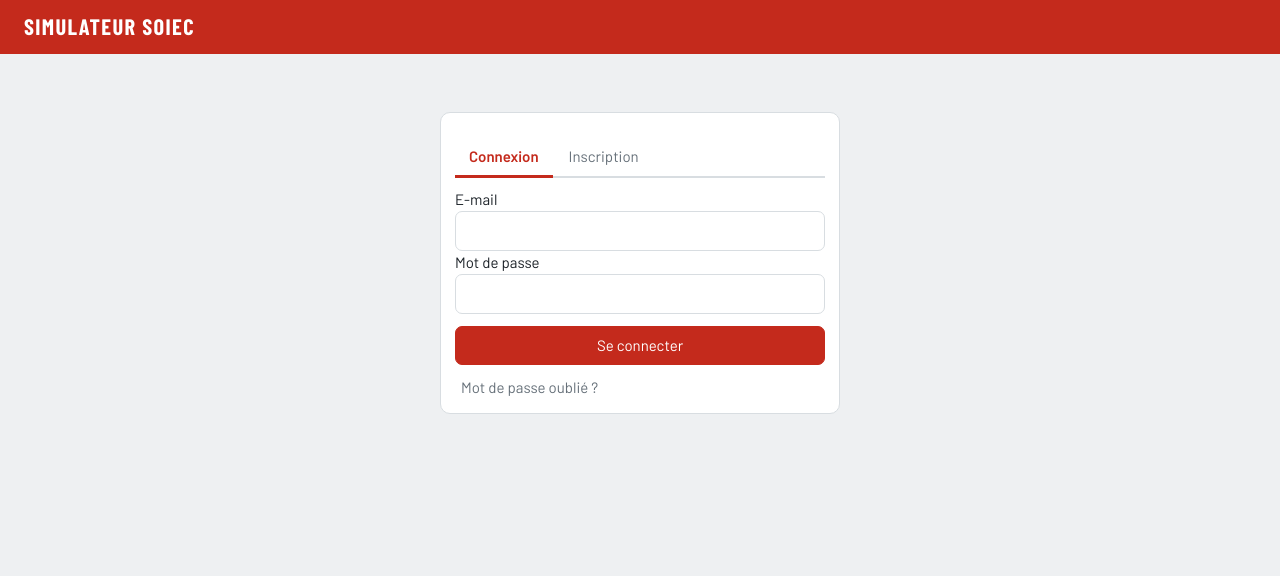
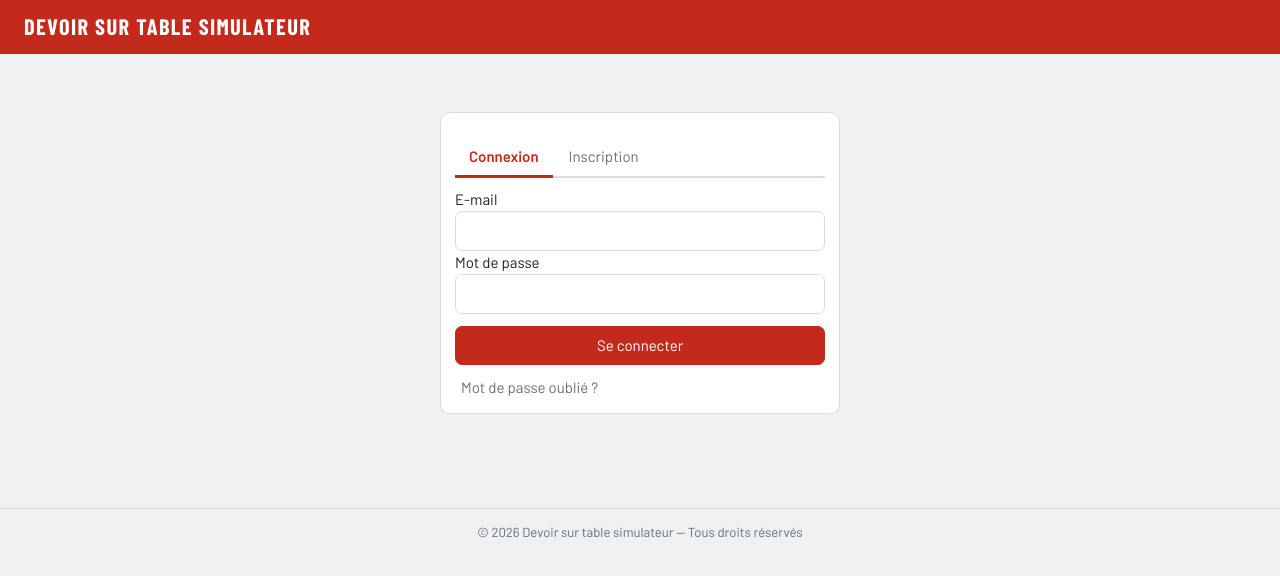
Before and after one commit to Dadou13270/DST, a React (Vite) app: page /connexion in a window 1280 px wide. Shown: the top 576 px of the page. Built offline with nearby package versions, Linux system fonts and the light colour scheme; no server answers.

Commit message:
Add files via upload

```diff
--- a/artefact-simulateur-soiec.html
+++ b/artefact-simulateur-soiec.html
@@ -1,4 +1,4 @@
-<title>Simulateur SOIEC</title>
+<title>Devoir sur table simulateur</title>
 <meta name="claude:viewport-fit-sides" content="cover">
 <link rel="stylesheet" href="https://fonts.googleapis.com/css2?family=Barlow+Condensed:wght@600;700&family=Barlow:wght@400;500;600&family=IBM+Plex+Mono:wght@500&display=swap">
 <style>
@@ -62,6 +62,7 @@ select{width:auto;max-width:100%}textarea{resize:vertical}input[type=checkbox]{w
 .stick{position:sticky;top:0;background:var(--bg);padding:6px 0;z-index:5}
 .toast{position:fixed;left:50%;bottom:calc(16px + env(safe-area-inset-bottom,0px));transform:translateX(-50%);background:var(--ink);color:var(--bg);padding:8px 16px;border-radius:8px;z-index:20;max-width:90%}
 .rub{font-size:1.3rem;margin:22px 0 8px;padding-bottom:4px;border-bottom:2px solid var(--line)}.rub .muted{font-size:.9rem;font-family:var(--f-b)}
+.foot{text-align:center;color:var(--mut);font-size:.82rem;margin:36px auto 0;padding-top:14px;border-top:1px solid var(--line);max-width:1180px}
 .intro{max-width:620px;margin:24px auto;text-align:center}
 @media(max-width:800px){.play,.cols{grid-template-columns:1fr}}
 </style>
@@ -77,6 +78,7 @@ const SOIEC=[
  {k:"E",t:"Exécution",a:"Mission de chaque engin / équipe / secteur."},
  {k:"C",t:"Commandement",a:"PC, liaisons, transmissions, renforts, sécurité, logistique."}];
 const TOUS="tous", MSG_TRAME="ICI [indicatif], MESSAGE D'AMBIANCE\nArrivé sur les lieux de : \nSituation : \nActions en cours : \nJe demande : \n";
+const foot=()=>`<footer class="foot">© ${new Date().getFullYear()} ${"Devoir sur table simulateur"} — Tous droits réservés</footer>`;
 const uid=()=>Math.random().toString(36).slice(2,9);
 const esc=s=>String(s??"").replace(/[&<>"']/g,c=>({"&":"&amp;","<":"&lt;",">":"&gt;",'"':"&quot;","'":"&#39;"}[c]));
 const $=s=>document.querySelector(s);
@@ -107,7 +109,7 @@ let uopen=null,myId=null,me=null,meLoaded=false,users=[],mods={},uq="",uf="tous"
 const dt=t=>t?new Date(t).toLocaleString("fr-FR",{dateStyle:"short",timeStyle:"short"}):"—";
 function gate(){
  if(canAdmin||!db||!myId||!meLoaded)return null;
- const out=x=>`<div class="bar"><span class="brand">Simulateur SOIEC</span></div><main>${x}</main>`;
+ const out=x=>`<div class="bar"><span class="brand">Devoir sur table simulateur</span></div><main>${x}</main>${foot()}`;
  if(mods[myId]&&mods[myId].statut==="suspendu")return out(`<div class="card warn intro"><h2>Compte suspendu</h2><p>Ton accès a été suspendu par un administrateur.</p></div>`);
  if(!me)return out(`<div class="card intro"><h1>Inscription</h1><p class="muted">Crée ton accès au simulateur pour suivre tes exercices.</p><p><input id="nom" placeholder="Nom / prénom" maxlength="60" style="width:100%"></p><button class="btn pri big" data-act="register">${regBusy?"…":"Créer mon accès"}</button></div>`);
  return null}
@@ -119,7 +121,7 @@ const interName=(sc,id)=>id===TOUS?"Tous":(sc.interlocuteurs.find(i=>i.id===id)|
 
 /* ---- coque ---- */
 function shell(inner,right=""){
- return `<div class="bar"><span class="brand">Simulateur SOIEC</span><nav>${right}</nav></div><main>${inner}</main>`}
+ return `<div class="bar"><span class="brand">Devoir sur table simulateur</span><nav>${right}</nav></div><main>${inner}</main>${foot()}`}
 function navHtml(){
  const adm=route==="admin"||route==="edit"||route==="users";
  let h=`<button data-act="home" class="${adm?"":"on"}">Espace stagiaire</button>`;
--- a/index.html
+++ b/index.html
@@ -6,7 +6,7 @@
     <meta name="theme-color" content="#c42a1c" />
     <link rel="preconnect" href="https://fonts.googleapis.com" />
     <link rel="stylesheet" href="https://fonts.googleapis.com/css2?family=Barlow+Condensed:wght@600;700&family=Barlow:wght@400;500;600&family=IBM+Plex+Mono:wght@500&display=swap" />
-    <title>Simulateur SOIEC</title>
+    <title>Devoir sur table simulateur</title>
   </head>
   <body>
     <div id="root"></div>
--- a/src/components/Layout.jsx
+++ b/src/components/Layout.jsx
@@ -9,7 +9,7 @@ export default function Layout({ children, extra }) {
   return (
     <>
       <header className="top">
-        <Link to="/" className="brand">Simulateur SOIEC</Link>
+        <Link to="/" className="brand">Devoir sur table simulateur</Link>
         <nav>
           {extra}
           {user && (
@@ -23,6 +23,7 @@ export default function Layout({ children, extra }) {
         </nav>
       </header>
       <main className="wrap">{children}</main>
+      <footer className="foot">© {new Date().getFullYear()} Devoir sur table simulateur — Tous droits réservés</footer>
     </>
   );
 }
--- a/src/styles.css
+++ b/src/styles.css
@@ -87,3 +87,4 @@ select { width: auto; max-width: 100%; } textarea { resize: vertical; } input[ty
 
 @media (max-width: 800px) { .play, .cols { grid-template-columns: 1fr; } .top { padding: 8px 12px; } .wrap { padding: 12px; } .sticky { top: 48px; } }
 @media print { .top, .btn, .tabs { display: none; } body { background: #fff; color: #000; } .card { border-color: #999; } }
+.foot { text-align: center; color: var(--mut); font-size: .82rem; margin: 36px auto 0; padding: 14px 24px 0; border-top: 1px solid var(--line); max-width: 1480px; }
```
Also changed, not shown: 1 other file (tests, documents, lock files or other folders).
